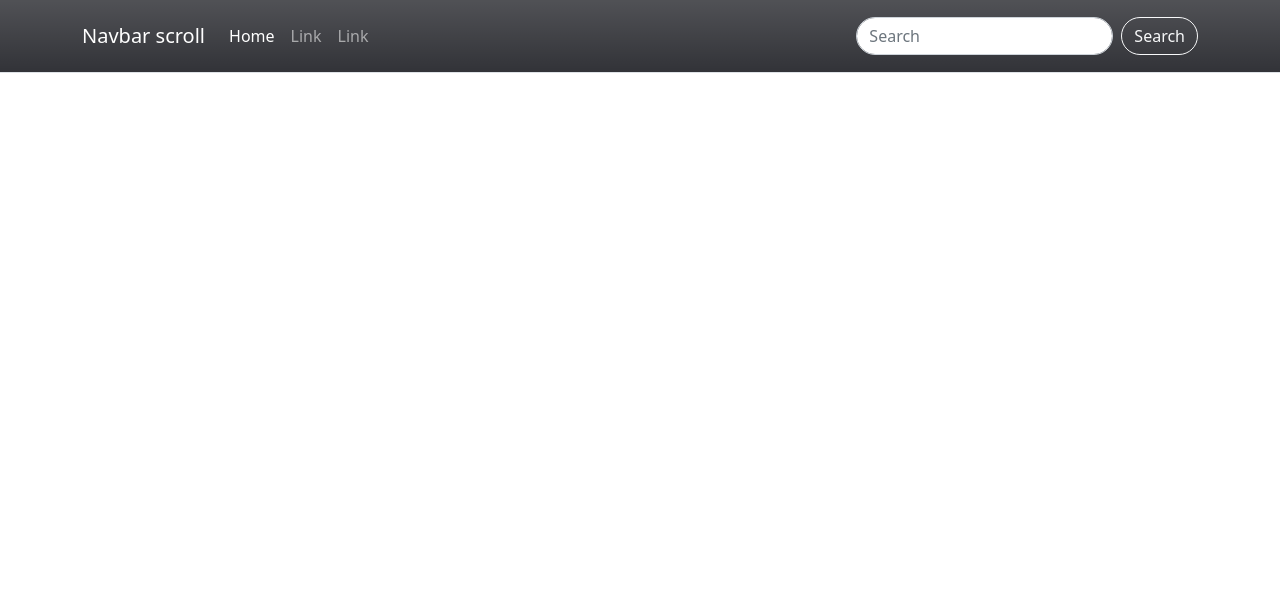
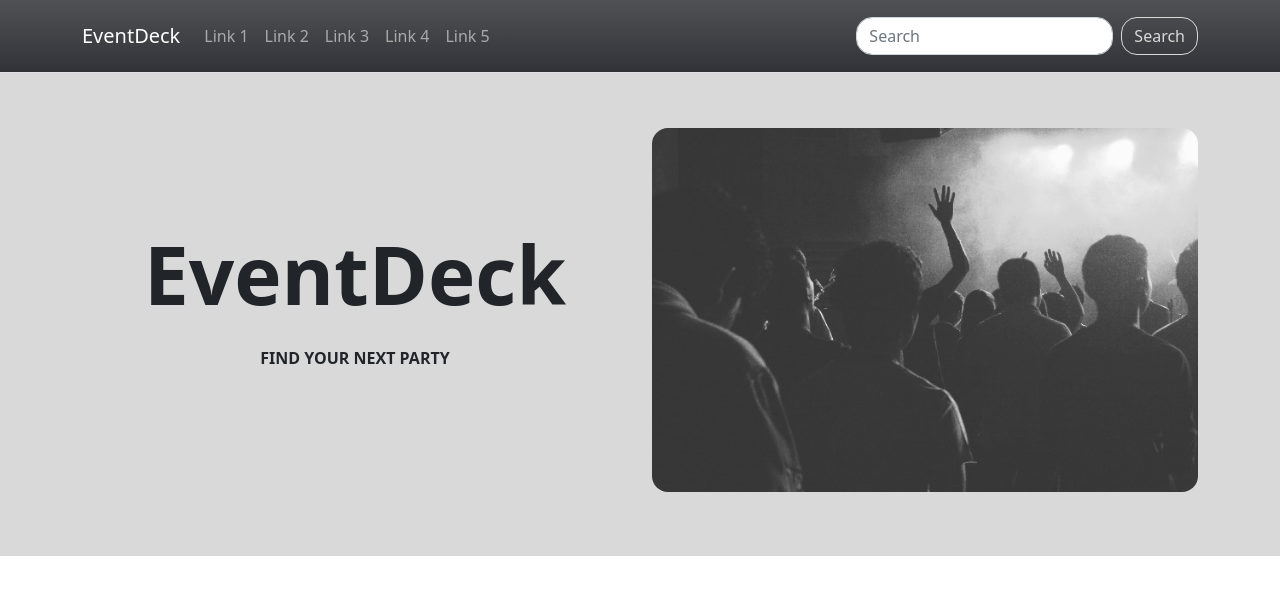
Before and after one commit to Seankelly-Developer/Bootstrap-CA---Sean-Kelly, a website: page index.html in a window 1280 px wide. Drawn offline with nearby package versions, Linux system fonts and the light colour scheme.

Commit message:
Implemented design sys colors scssand added slogan

```diff
--- a/index.html
+++ b/index.html
@@ -3,7 +3,7 @@
 	<head>
 		<meta charset="utf-8" />
 		<meta name="viewport" content="width=device-width, initial-scale=1" />
-		<title>Bootstrap demo</title>
+		<title>EventDeck | Home</title>
 
 		<!--Link css generated by live sass compiler-->
 		<link rel="stylesheet" href="css/main.css" class="">
@@ -11,13 +11,15 @@
 
 	</head>
 	<body>
-		<header #="top">
+
 			<!--Navigation bar: colours changed using scss-->
+
 			<nav
 				class="navbar fixed-top navbar-expand-lg navbar-dark bg-primary bg-gradient border-1 border-bottom py-3"
 			>
 				<div class="container-xl">
-					<a class="navbar-brand" href="#">Navbar scroll</a>
+
+					<a class="navbar-brand" href="#">EventDeck</a>
 					<button
 						class="navbar-toggler"
 						type="button"
@@ -32,23 +34,29 @@
 					<div class="collapse navbar-collapse" id="navbarScroll">
 						<ul class="navbar-nav me-auto my-2 my-lg-0 navbar-nav-scroll">
 							<li class="nav-item">
-								<a class="nav-link active" aria-current="page" href="#">Home</a>
+								<a class="nav-link text-navLinks" href="#">Link 1</a>
 							</li>
 							<li class="nav-item">
-								<a class="nav-link" href="#">Link</a>
+								<a class="nav-link" href="#">Link 2</a>
 							</li>
 							<li class="nav-item">
-								<a class="nav-link" href="#">Link</a>
+								<a class="nav-link" href="#">Link 3</a>
+							</li>
+							<li class="nav-item">
+								<a class="nav-link" href="#">Link 4</a>
+							</li>
+							<li class="nav-item">
+								<a class="nav-link" href="#">Link 5</a>
 							</li>
 						</ul>
-						<form class="d-flex" role="search">
+						<form class="d-flex " role="search">
 							<input
-								class="form-control me-2"
+								class="form-control me-2 "
 								type="search"
 								placeholder="Search"
 								aria-label="Search"
 							/>
-							<button class="btn btn-outline-light" type="submit">
+							<button class="btn btn-outline-light " type="submit">
 								Search
 							</button>
 						</form>
@@ -56,5 +64,27 @@
 				</div>
 			</nav>
 
+			<!--Slogan and Image Section-->
+
+			<div class="container-fluid bg-light text-dark py-5 my-5 ">
+				<div class="container-xl ">
+					<div class="row vh-50 d-flex align-items-center">
+						<div class="col-md-6 p-2 text-center">
+							<h1 class="fw-bold lh-1 display-1 ">
+								EventDeck
+							</h1>
+							<p class="fw-semibold text-uppercase mt-4">
+								Find your next party
+							</p>
+						</div>
+						<div class="col-md-6 d-flex align-items-center text-center">
+							<img src="images/SloganImg.jpg" class="img-fluid rounded-2" alt="Slogan Image" />
+						</div>
+					</div>
+				</div>
+			</div>
+
+
+
 	</body>
 </html>
--- a/scss/main.scss
+++ b/scss/main.scss
@@ -1,5 +1,4 @@
 @import '../node_modules/bootstrap/scss/functions';
-
 
 //Globals - Taken from variables file - unnaffected by anything
 $enable-gradients: true !default;
@@ -7,8 +6,8 @@ $enable-negative-margins: true !default;
 
 //Theme colours
 $primary: rgb(50, 51, 56);
-
 $secondary: rgb(180, 44, 180);
+$light: rgb(217, 217, 217);
 
 
 
@@ -26,12 +25,20 @@ $spacers: (
 
 //Radius
 
-$border-radius: 2rem;
+/*Altered to account for design system - 1rem = 16px*/
+$border-radius: 1rem;
 $border-radius-sm: .25rem;
 $border-radius-lg: 50rem;
 $border-radius-xl: 20rem;
 $border-radius-2xl: 2rem;
 $border-radius-pill: 50rem;
+
+
+.rounded-circle {
+    border-radius: 1rem;
+}
+
+
 
 //Variables
 @import '../node_modules/bootstrap/scss/variables';
```
Also changed, not shown: css/main.css, images/1.png (deleted), images/1old.png (deleted), images/2.png (deleted), images/3.png (deleted), images/SloganImg.jpg (added), images/card_1.png (deleted), images/card_2.png (deleted), images/card_3.png (deleted), images/headshot.jpg (deleted), images/logo.png (added), 1 other file.
